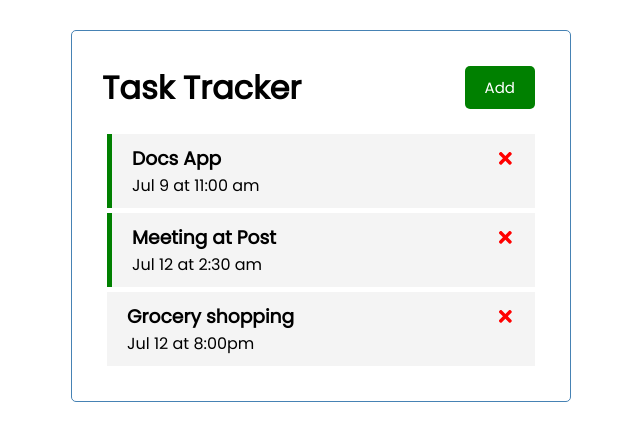
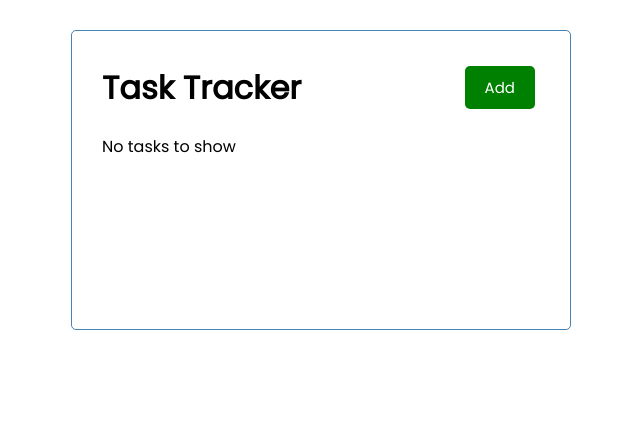
Before and after one commit to AmaPal09/react-task-tracker, a React (Create React App) app: page / in a window 1280 px wide. Shown: the top 440 px of the page, without its empty margins (319-959 px from the left). Built offline with nearby package versions, Linux system fonts and the light colour scheme; the HTML template or start-up script is replaced by a standard one.

Commit message:
Remove unnecessary tasks load on start

```diff
--- a/src/App.js
+++ b/src/App.js
@@ -1,6 +1,6 @@
 //Apps.js
 
-import { useState } from 'react';
+import { useState, useEffect } from 'react';
 
 import Header from './components/header/header.component';
 import Tasks from './components/tasks/tasks.component';
@@ -10,26 +10,7 @@ import AddTaskForm from './components/add-task-form/add-task-form.component';
 function App() {
     const [showAddTask, setShowAddTask] = useState(false);
 
-    const [taskList, setTaskList] = useState([
-        {
-            id: 1,
-            text: 'Docs App',
-            day: 'Jul 9 at 11:00 am',
-            reminder: true,
-        },
-        {
-            id: 2,
-            text: 'Meeting at Post',
-            day: 'Jul 12 at 2:30 am',
-            reminder: true,
-        },
-        {
-            id: 3,
-            text: 'Grocery shopping',
-            day: 'Jul 12 at 8:00pm',
-            reminder: false,
-        },
-    ]);
+    const [taskList, setTaskList] = useState([]);
 
     //deleteTask -- use context later
     const deleteTask = (id) => {
```
